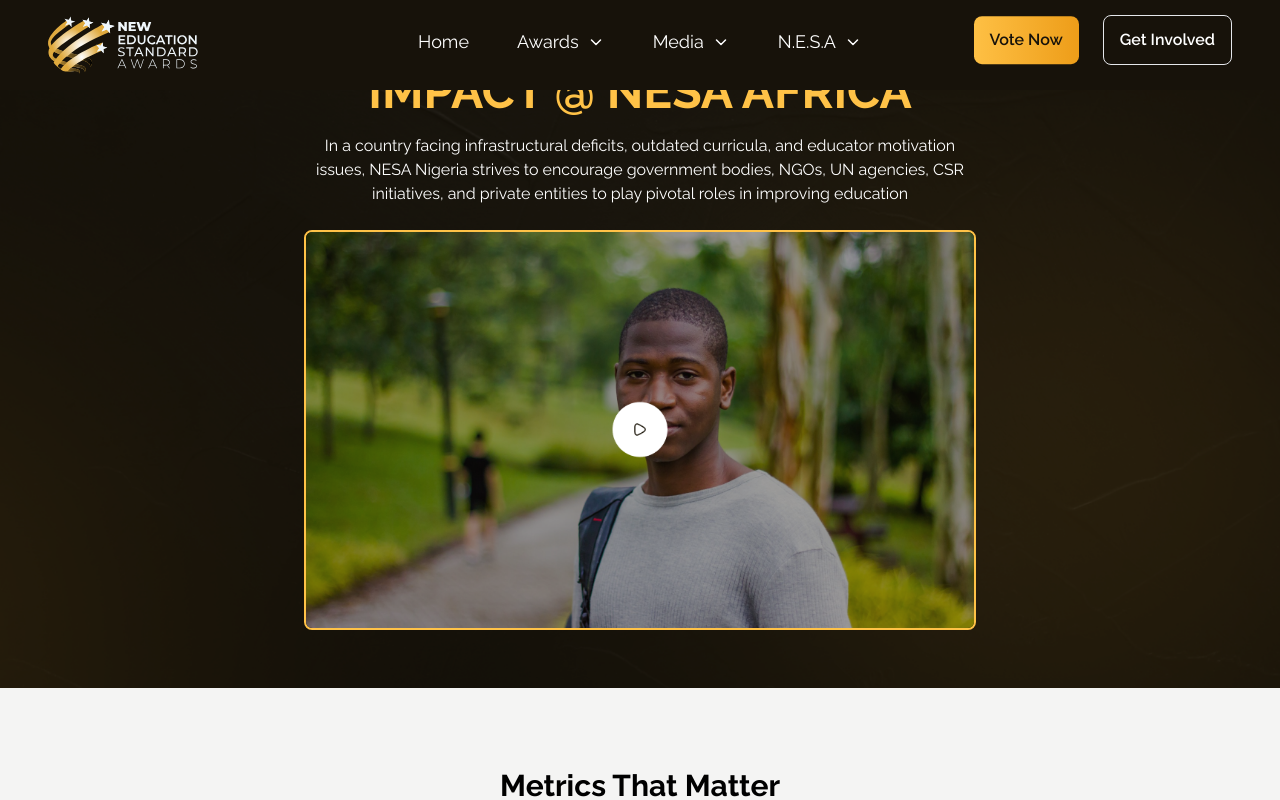
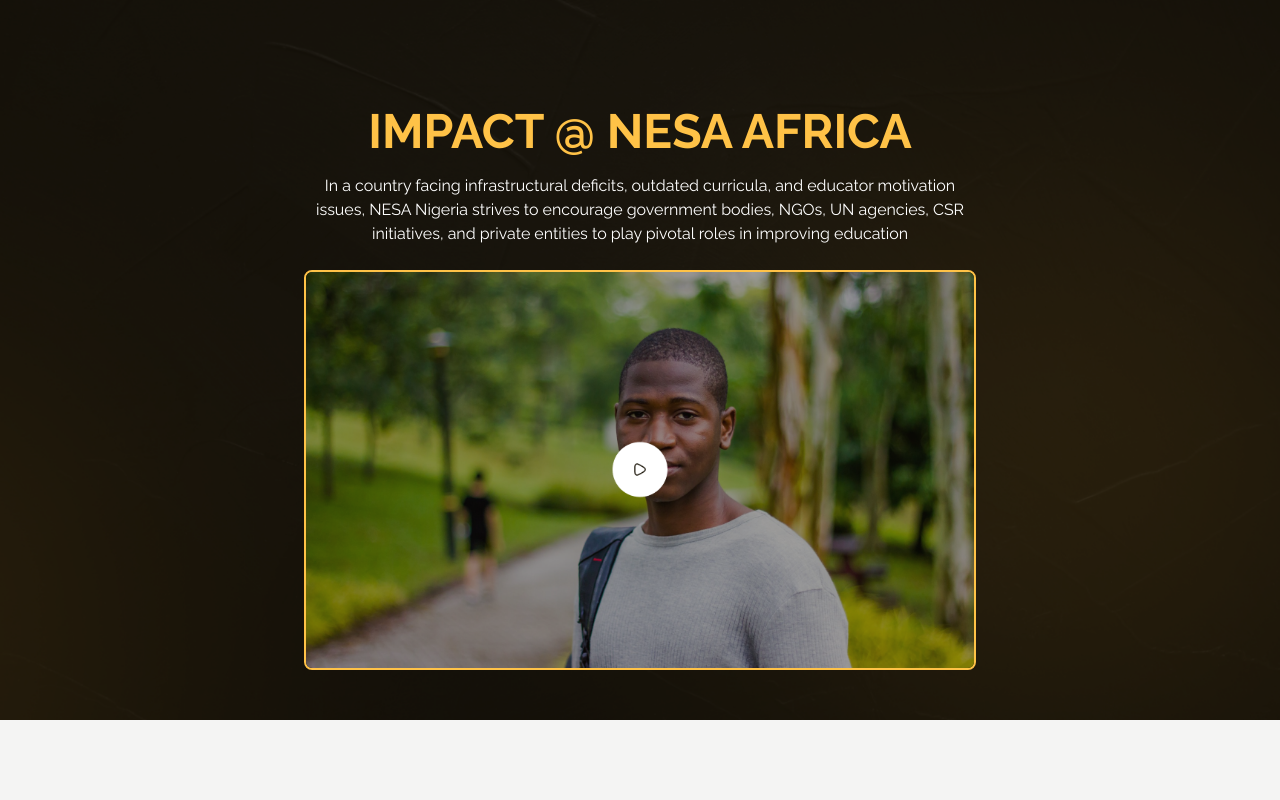
Before and after one commit to Santos-pkis/NESA-Test, a Next.js app: page /impact in a window 1280 px wide. Shown: the top 800 px of the page. Built offline with nearby package versions, Linux system fonts and the light colour scheme.

Commit message:
fix: navbar spacing for all pages headers

```diff
--- a/app/(main)/about/page.tsx
+++ b/app/(main)/about/page.tsx
@@ -6,7 +6,7 @@
   return (
     <>
       <header>
-        <div className={`min-h-[40rem] bg-zinc-200 text-white relative py-10`}>
+        <div className={`min-h-[44rem] bg-zinc-200 text-white relative py-10`}>
           <div className="absolute top-0 left-0 h-full w-full">
             <Image
               src={"/images/bg/about_.png"}
@@ -19,7 +19,7 @@
 
           <div className="bg-[#15110999] absolute top-0 left-0 w-full h-full"></div>
 
-          <div className="w-full h-full flex items-center absolute top-0 left-0 overflow-hidden">
+          <div className="w-full h-full flex items-center absolute top-0 left-0 overflow-hidden pt-20">
             <div className="container grid md:grid-cols-2 gap-16 items-center -mt-6">
               <div className="flex items-center justify-center">
                 <div className="w-4/5 grid place-content-center aspect-square h-auto border-4 border-primaryGold rounded-xl relative overflow-hidden">
--- a/app/(main)/awards/page.tsx
+++ b/app/(main)/awards/page.tsx
@@ -23,7 +23,7 @@
 
           <div className="bg-[#15110999] absolute top-0 left-0 w-full h-full"></div>
 
-          <div className="w-full h-full flex items-center absolute top-0 left-0 -mt-6">
+          <div className="w-full h-full flex items-center absolute top-0 left-0 pt-12">
             <div className="container grid md:grid-cols-2 items-center">
               <div className="space-y-6">
                 <h1 className="font-bold text-5xl text-midGold leading-[1.4]">
--- a/app/(main)/categories/page.tsx
+++ b/app/(main)/categories/page.tsx
@@ -18,7 +18,7 @@
 
           <div className="bg-[#15110999] absolute top-0 left-0 w-full h-full"></div>
 
-          <div className="w-full h-full flex items-center absolute top-0 left-0 -mt-6">
+          <div className="w-full h-full flex items-center absolute top-0 left-0 pt-12">
             <div className="container grid md:grid-cols-2 items-center">
               <div className="space-y-6">
                 <h1 className="font-bold text-5xl text-midGold leading-[1.4]">The NESA Award Categories</h1>
--- a/app/(main)/impact/page.tsx
+++ b/app/(main)/impact/page.tsx
@@ -7,7 +7,7 @@
   return (
     <>
       <header>
-        <div className={`min-h-[40rem] bg-zinc-200 text-white relative py-10`}>
+        <div className={`min-h-[45rem] bg-zinc-200 text-white relative py-10`}>
           <div className="absolute top-0 left-0 h-full w-full">
             <Image
               src={"/images/bg/about_.png"}
@@ -20,7 +20,7 @@
 
           <div className="bg-[#15110999] absolute top-0 left-0 w-full h-full"></div>
 
-          <div className="w-full h-full flex items-center absolute top-0 left-0 -mt-6">
+          <div className="w-full h-full flex items-center absolute top-0 left-0 pt-12">
             <div className="container">
               <div className="space-y-6 text-center py-8">
                 <div className="space-y-2">
--- a/app/layout.tsx
+++ b/app/layout.tsx
@@ -4,7 +4,6 @@
 import Navbar from "@/components/Layout/Navbar";
 import Providers from "@/lib/utils/providers";
 import Footer from "@/components/Layout/Footer";
-import Modal from "@/components/Common/Modal";
 
 export const metadata: Metadata = {
   title: "NESA 2024",
@@ -16,10 +15,7 @@
     <html lang="en">
       <body className={raleway.className}>
         <Providers>
-          {/* <Modal /> */}
-          <div className="pb-12">
-            <Navbar />
-          </div>
+          <Navbar />
           {children}
           <Footer />
         </Providers>
--- a/components/Layout/Navbar/index.tsx
+++ b/components/Layout/Navbar/index.tsx
@@ -23,10 +23,32 @@
     }
   }, [sidebarOpen]);
 
+  useEffect(() => {
+    let prevScrollPos = window.scrollY;
+    const hideNavOnScroll = () => {
+      if (!ref.current) return;
+
+      const currentScrollPos = window.scrollY;
+      if (prevScrollPos > currentScrollPos) {
+        ref.current.style.top = "0";
+        ref.current.style.opacity = "100%";
+      } else {
+        ref.current.style.top = "-85px";
+        ref.current.style.opacity = "0%";
+      }
+
+      prevScrollPos = currentScrollPos;
+    };
+
+    window.addEventListener("scroll", hideNavOnScroll);
+
+    return () => window.removeEventListener("scroll", hideNavOnScroll);
+  }, []);
+
   return (
     <>
-      <nav className="bg-[#17120a] fixed top-0 left-0 w-full z-[1000]">
-        <div className="container py-4 lg:grid flex justify-between items-center grid-cols-3 text-white" ref={ref}>
+      <nav className="bg-[#17120a] fixed top-0 left-0 w-full duration-[400ms] z-[1000]" ref={ref}>
+        <div className="container py-4 lg:grid flex justify-between items-center grid-cols-3 text-white">
           <motion.div {...fromLeft}>
             <Link href={"/"}>
               <Image src={"/svgs/logo.svg"} alt="nesa logo" width={150} height={150} id="nav_logo" />
--- a/components/UI/Home/hero-center.tsx
+++ b/components/UI/Home/hero-center.tsx
@@ -27,7 +27,7 @@
 
   return (
     <>
-      <div className="relative">
+      <div className="relative pt-12">
         <motion.div
           {...opacityTrans}
           transition={{ delay: 1, duration: 1.5 }}
--- a/lib/utils/providers.tsx
+++ b/lib/utils/providers.tsx
@@ -22,12 +22,10 @@
     position: "bottom-right",
   };
 
-  const { visible } = useModal();
 
   return (
     <AuthProvider>
       <Toaster toastOptions={toastOptions} />
-      {/* <Modal visible={visible} /> */}
 
       <ModalProvider>{children}</ModalProvider>
     </AuthProvider>
```
